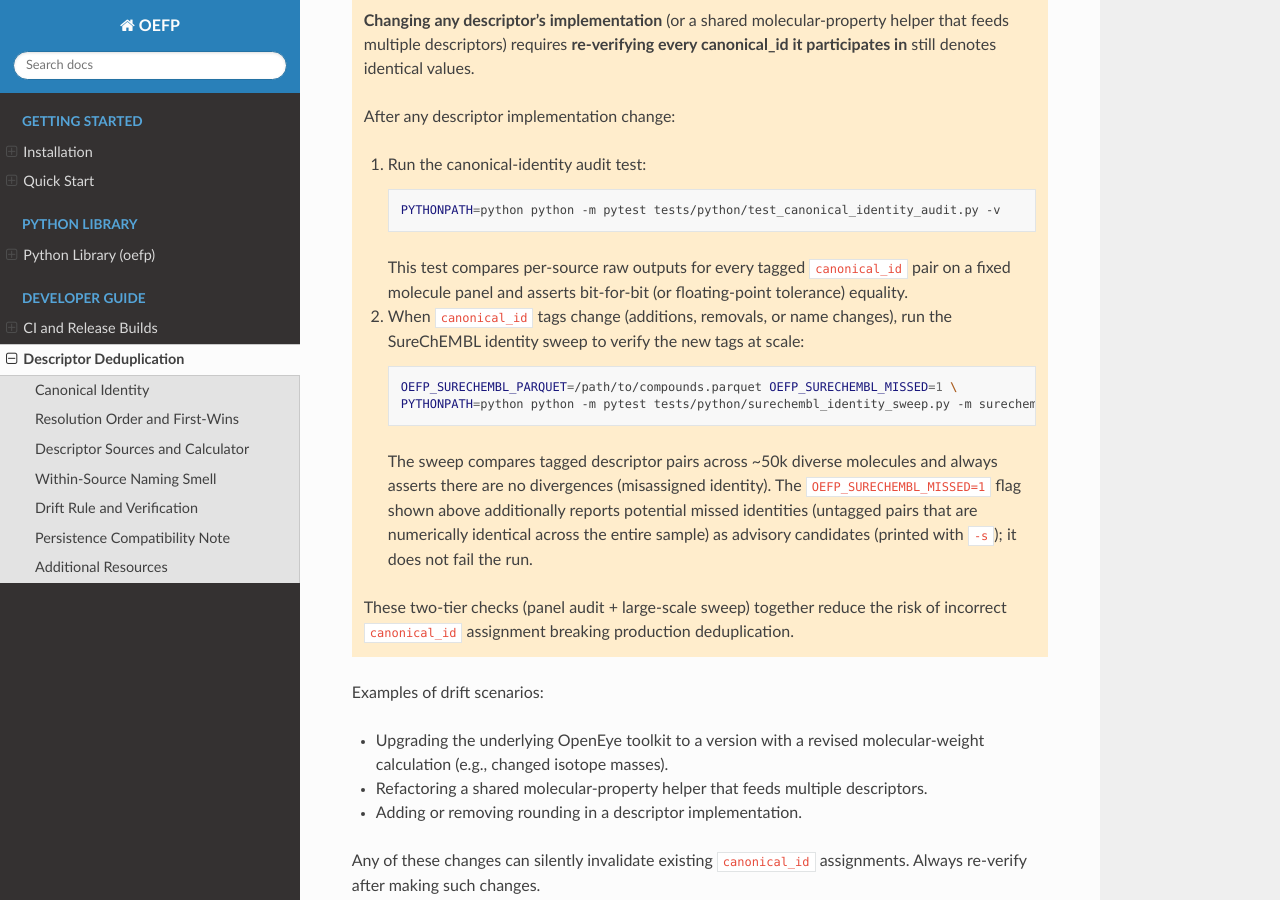
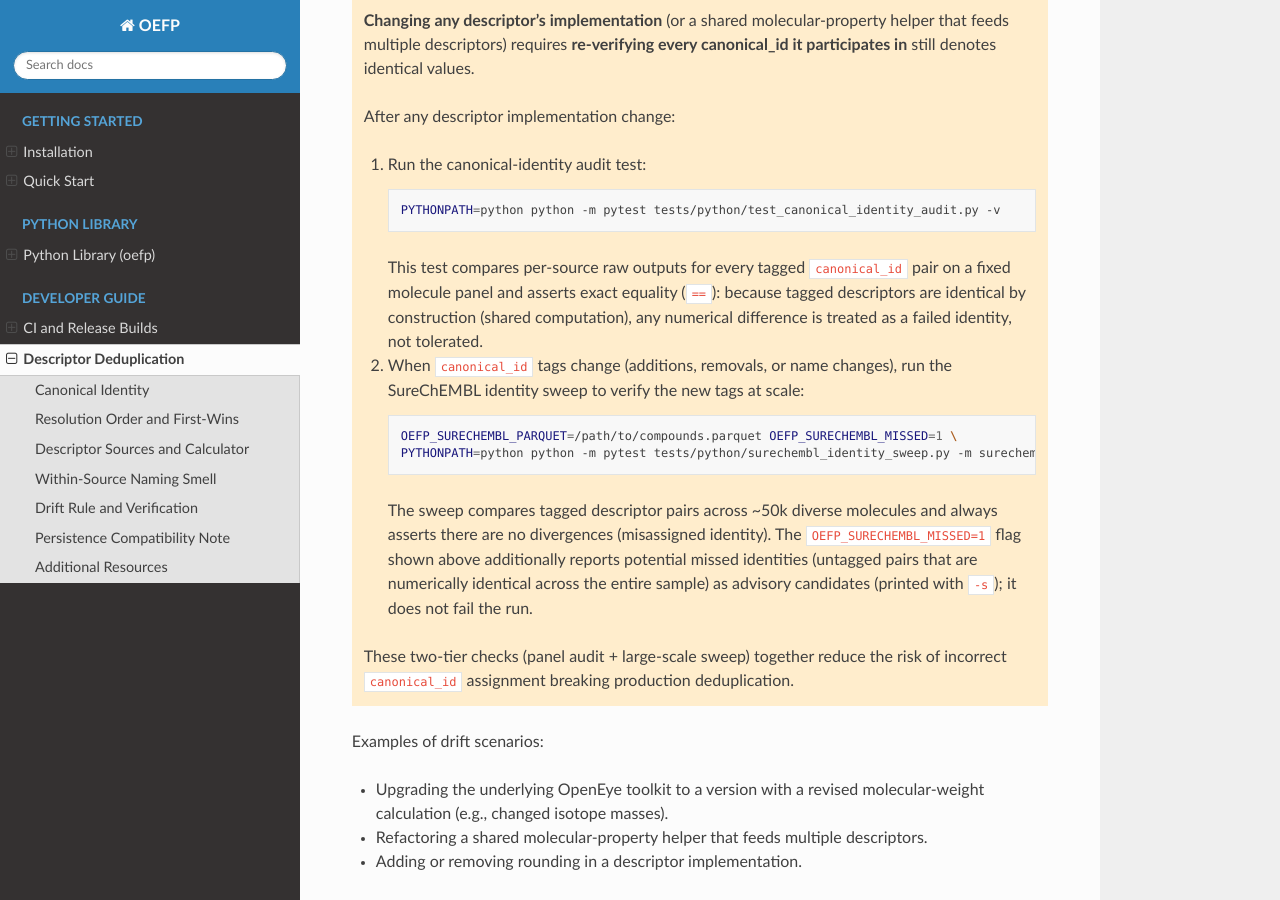
Before and after one commit to scott-arne/oefp, a Sphinx documentation site: the page built from docs/developer-guide/descriptor-deduplication.rst, in a window 1280 px wide and 900 px high, scrolled down 3078 px. Built offline with Sphinx 7.4.7 and the Read the Docs theme 3.1.0, drawn with Linux system fonts in a browser that asks for light colours; pages that are not in the unit, such as notebooks, are missing from menus.

Commit message:
docs: state exact-equality audit semantics instead of tolerance

```diff
--- a/docs/developer-guide/descriptor-deduplication.rst
+++ b/docs/developer-guide/descriptor-deduplication.rst
@@ -166,7 +166,9 @@ Drift Rule and Verification
 
       This test compares per-source raw outputs for every tagged
       ``canonical_id`` pair on a fixed molecule panel and asserts
-      bit-for-bit (or floating-point tolerance) equality.
+      exact equality (``==``): because tagged descriptors are identical by
+      construction (shared computation), any numerical difference is treated
+      as a failed identity, not tolerated.
 
    2. When ``canonical_id`` tags change (additions, removals, or name changes),
       run the SureChEMBL identity sweep to verify the new tags at scale:
```
